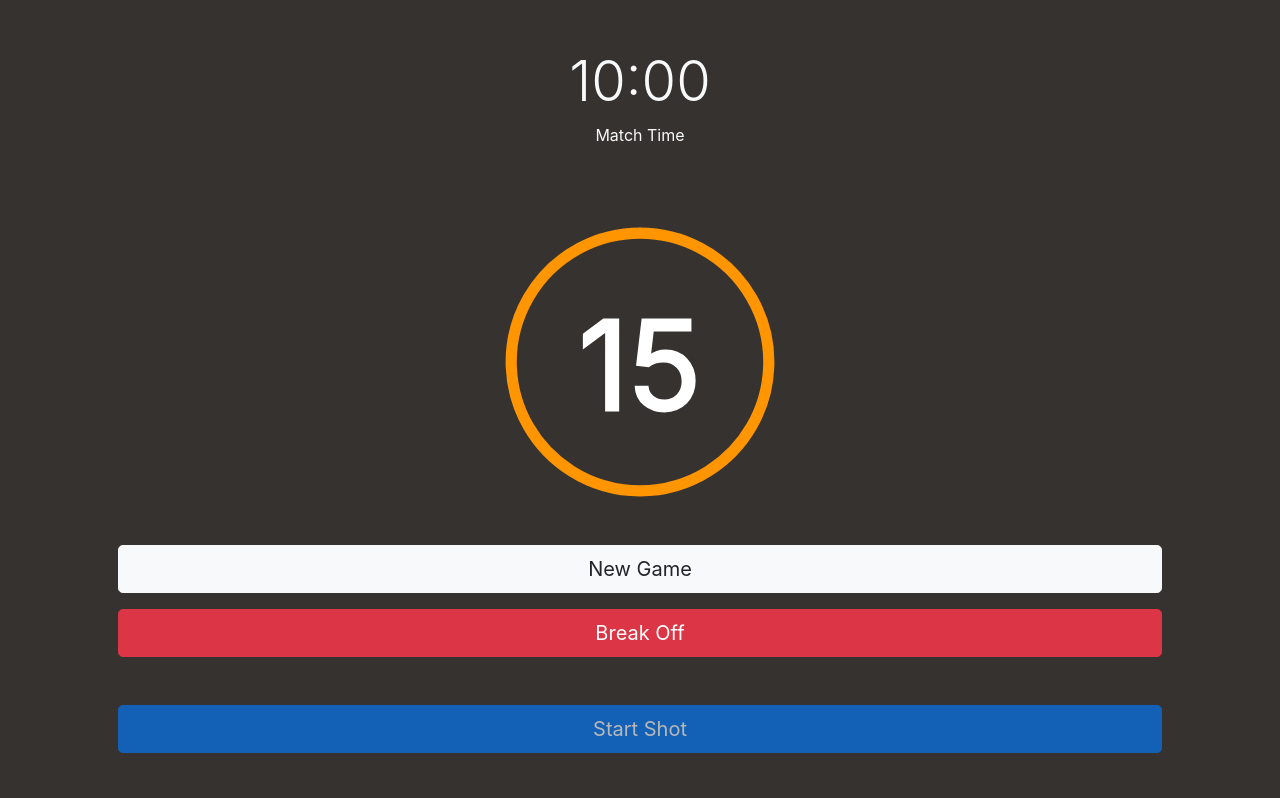
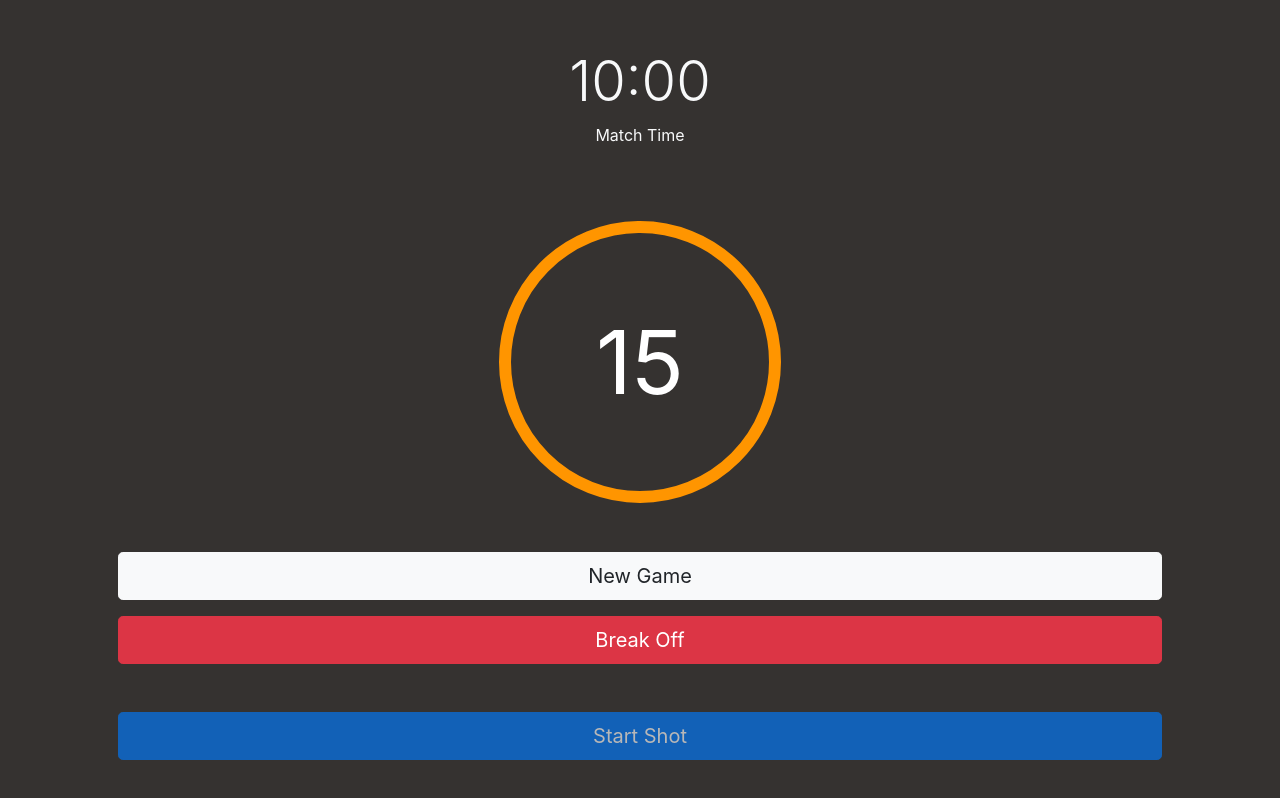
Before and after one commit to insytes/insytes.github.io, a Vue app: page / in a window 1280 px wide. Built offline with nearby package versions, Linux system fonts and the light colour scheme.

Commit message:
Fix circle timer animation

```diff
--- a/src/components/CircleProgress.vue
+++ b/src/components/CircleProgress.vue
@@ -1,22 +1,29 @@
 <template>
-<svg class="progress-ring" viewBox="-50,-50,100,100">
-  <!-- <circle class="progress-ring-circle" r="46"/> -->
-  <path class="progress-ring-ring" :d="path" :stroke="stroke" :fill="fill" />
-  <!-- <circle class="progress-ring-end" :cx="endX" :cy="endY" r="4"/> -->
-  <text y="5" alignment-baseline="middle" text-anchor="middle" :fill="textFill" :stroke="textStroke" font-size="44">{{ text }}</text>
-</svg>
+  <div class="base-timer">
+    <svg class="base-timer__svg" viewBox="0 0 100 100" xmlns="http://www.w3.org/2000/svg">
+      <g class="base-timer__circle">
+        <circle class="base-timer__path-elapsed" cx="50" cy="50" r="45"></circle>
+        <path id="base-timer-path-remaining" :stroke-dasharray="strokeDasharray" class="base-timer__path-remaining arc" d="
+                   M 50, 50
+                   m -45, 0
+                   a 45,45 0 1,0 90,0
+                   a 45,45 0 1,0 -90,0
+                   "></path>
+      </g>
+    </svg>
+    <span id="base-timer-label" class="base-timer__label">{{ text }}</span>
+  </div>
 </template>
 
 <script>
 import { defineComponent } from 'vue'
 
+// const FULL_DASH_ARRAY = 283;
+const FULL_DASH_ARRAY = 282;
+
 export default defineComponent({
   props: {
     value: {
-      type: Number,
-      default: 0,
-    },
-    min: {
       type: Number,
       default: 0,
     },
@@ -28,38 +35,62 @@ export default defineComponent({
       type: null,
       default: '',
     },
-    stroke: {
-      type: String,
-      default: "#FF9500"
-    },
-    fill: {
-      type: String,
-      default: "#FF9500"
-    },
-    textFill: {
-      type: String,
-      default: "white"
-    },
-    textStroke: {
-      type: String,
-      default: "white"
-    }
   },
   computed: {
-    theta() {
-      const frac = (this.value - this.min) / (this.max - this.min) || 0;
-      return frac * 2 * Math.PI;
-    },
-    path() {
-      const large = this.theta > Math.PI;
-      return `M0,-46 A46,46,0,${large ? 1 : 0},1,${this.endX},${this.endY}`;
-    },
-    endX() {
-      return Math.cos(this.theta - Math.PI * 0.5) * 46;
-    },
-    endY() {
-      return Math.sin(this.theta - Math.PI * 0.5) * 46;
+    strokeDasharray() {
+      const rawTimeFraction = this.value / this.max;
+      const timeFraction = rawTimeFraction - (1 / this.max) * (1 - rawTimeFraction);
+      return `${(timeFraction * FULL_DASH_ARRAY).toFixed(0)} ${FULL_DASH_ARRAY}`;
     },
   },
 });
 </script>
+
+<style scoped>
+.base-timer {
+  position: relative;
+  width: 300px;
+  height: 300px;
+}
+
+/* scaleX(1) = CLOCKWISE, scaleX(-1) = ANTI-CLOCKWISE */
+.base-timer__svg {
+  transform: scaleX(-1);
+}
+
+.base-timer__circle {
+  fill: none;
+  stroke: none;
+}
+
+.base-timer__path-elapsed {
+  stroke-width: 4px;
+  /* stroke: grey; */
+}
+
+.base-timer__path-remaining {
+  stroke-width: 4px;
+  stroke-linecap: round;
+  transform: rotate(90deg);
+  transform-origin: center;
+  transition: 1s linear all;
+  fill-rule: nonzero;
+  stroke: currentColor;
+}
+
+.base-timer__path-remaining.arc {
+  color: #FF9500;
+}
+
+.base-timer__label {
+  color: white;
+  position: absolute;
+  width: 300px;
+  height: 300px;
+  top: 0;
+  display: flex;
+  align-items: center;
+  justify-content: center;
+  font-size: 88px;
+}
+</style>
--- a/src/lib/timer.ts
+++ b/src/lib/timer.ts
@@ -19,7 +19,7 @@ export class Timer extends EventEmitter<Timer, TimerEvent, TimerEventData> imple
   private tick = 0;
   private moment: moment.Moment;
 
-  constructor(private units: moment.MomentInputObject) {
+  constructor(public units: moment.MomentInputObject) {
     super();
     this.moment = moment(units);
   }
@@ -53,6 +53,16 @@ export class Timer extends EventEmitter<Timer, TimerEvent, TimerEventData> imple
     return this.moment.clone();
   }
 
+  get ms() {
+    return moment.duration(this.time.format("HH:mm:ss")).asMilliseconds();
+  }
+
+  get percent() {
+    const totalTime = moment.duration(this.units).asSeconds();
+    const currentTime = moment.duration(this.time.format('HH:mm:ss')).asSeconds();
+    return (currentTime / totalTime) * 100 - 0.0001;
+  }
+
   private getEventData(): TimerEventData {
     return {
       time: this.time.clone()
--- a/src/main.css
+++ b/src/main.css
@@ -5,24 +5,24 @@ body {
     background-color: #353230;
 }
 
-.progress-ring {
+/* .progress-ring { */
   /* width: 180px; */
   /* height: 180px; */
-}
+/* } */
 
-.progress-ring-circle {
+/* .progress-ring-circle {
   stroke: rgba(0, 0, 0, 0.1);
   stroke-width: 10;
   fill: none;
-}
+} */
 
-.progress-ring-ring {
-  /* stroke: #007fff; */
+/* .progress-ring-ring {
+  stroke: #007fff;
   stroke-width: 4;
   stroke-linecap: round;
   fill: none;
-}
+} */
 
-.progress-ring-end {
+/* .progress-ring-end {
   fill: #007fff;
-}
+} */
--- a/src/views/HomeView.vue
+++ b/src/views/HomeView.vue
@@ -14,7 +14,7 @@
       <div class="col-12 d-flex justify-content-center align-items-center" ref="countdownContainer">
         <circle-progress
           @click="gameState == gameStates.PROGRESS ? shotClock.isOn() ? resetShotTimer() : startShotTimer() : null"
-          :width="timerHeight" :height="timerHeight" :value="shotTimePercent" :text="shotClock.time.format('s')" />
+          :max="shotClock.units.second" :value="shotClock.time.seconds()" :text="shotClock.time.format('s')" />
       </div>
       <div class="col-12 px-5 py-2 mt-3 align-items-end">
         <button class="btn btn-light btn-lg btn-block" @click="confirmGameReset()">New Game</button>
@@ -87,9 +87,6 @@ export default defineComponent({
       gameState: GAME_STATE.READY,
       gameStates: GAME_STATE,
       gameTimePercent: 100,
-      shotTimePercent: 99.999,
-      shotPercentInterval: 0,
-      timerHeight: 280,
       beep: new Audio(),
       buzz: new Audio(),
       gameOverVoice: new Audio(),
@@ -131,15 +128,10 @@ export default defineComponent({
     },
     resetGameTimer() {
       this.pauseGameTimer();
-
       this.gameClock.reset(GAME_DURATION);
-      this.gameTimePercent = 99.9
-
       this.resetShotTimer()
     },
     resetShotTimer() {
-      clearInterval(this.shotPercentInterval);
-      this.shotTimePercent = 99.9;
       this.shotClock.stop();
       this.shotClock.reset(this.getMaxShotTime())
     },
@@ -166,12 +158,6 @@ export default defineComponent({
         this.pauseGameTimer()
         this.gameState = this.gameStates.ENDED
       });
-      this.gameClock.on("reset", event => {
-        this.gameTimePercent = this.getPercentage(
-          this.getTotalSeconds(event.target.time),
-          this.getTotalSeconds(moment().set(GAME_DURATION))
-        )
-      });
       this.gameClock.on("started", event => {
         this.gameState = this.gameStates.PROGRESS;
       });
@@ -181,38 +167,15 @@ export default defineComponent({
       this.gameClock.start();
     },
     startShotTimer() {
-      this.shotTimePercent = 99.999
       this.shotClock.reset(this.getMaxShotTime());
-      this.shotClock.on("tick", event => {
-        this.shotTimePercent = this.getPercentage(
-          event.target.time.get('seconds') + 1,
-          moment(this.getMaxShotTime()).seconds()
-        );
-        clearInterval(this.shotPercentInterval);
-        let currentPercent = this.shotTimePercent;
-        const newPercent = this.getPercentage(
-          event.target.time.get('seconds'),
-          moment(this.getMaxShotTime()).seconds()
-        );
-        this.shotPercentInterval = setInterval(() => {
-          currentPercent = currentPercent - 0.2;
-          if (currentPercent < newPercent) {
-            clearInterval(this.shotPercentInterval);
-            return;
-          }
-          this.shotTimePercent = currentPercent;
-        }, 20);
-      });
       this.shotClock.on("tick", event => {
         if (event.target.time.seconds() <= 5) {
           this.beep.play()
         }
       });
       this.shotClock.on("ended", event => {
-        clearInterval(this.shotPercentInterval)
         this.buzz.play()
         this.shotClock.stop()
-        this.shotTimePercent = 99.9;
       })
       this.shotClock.start();
     },
@@ -222,11 +185,6 @@ export default defineComponent({
     this.buzz.muted = false
     this.gameOverVoice.muted = false
     this.limitedShotClockVoice.muted = false
-
-    this.$nextTick(() => {
-      // console.log((this.$refs['countdownContainer'] as any).clientHeight)
-      // this.timerHeight = (this.$refs['countdownContainer'] as any).clientHeight * 2;
-    })
   }
 })
 </script>
```
Also changed, not shown: 12 other files (tests, documents, lock files or other folders).
